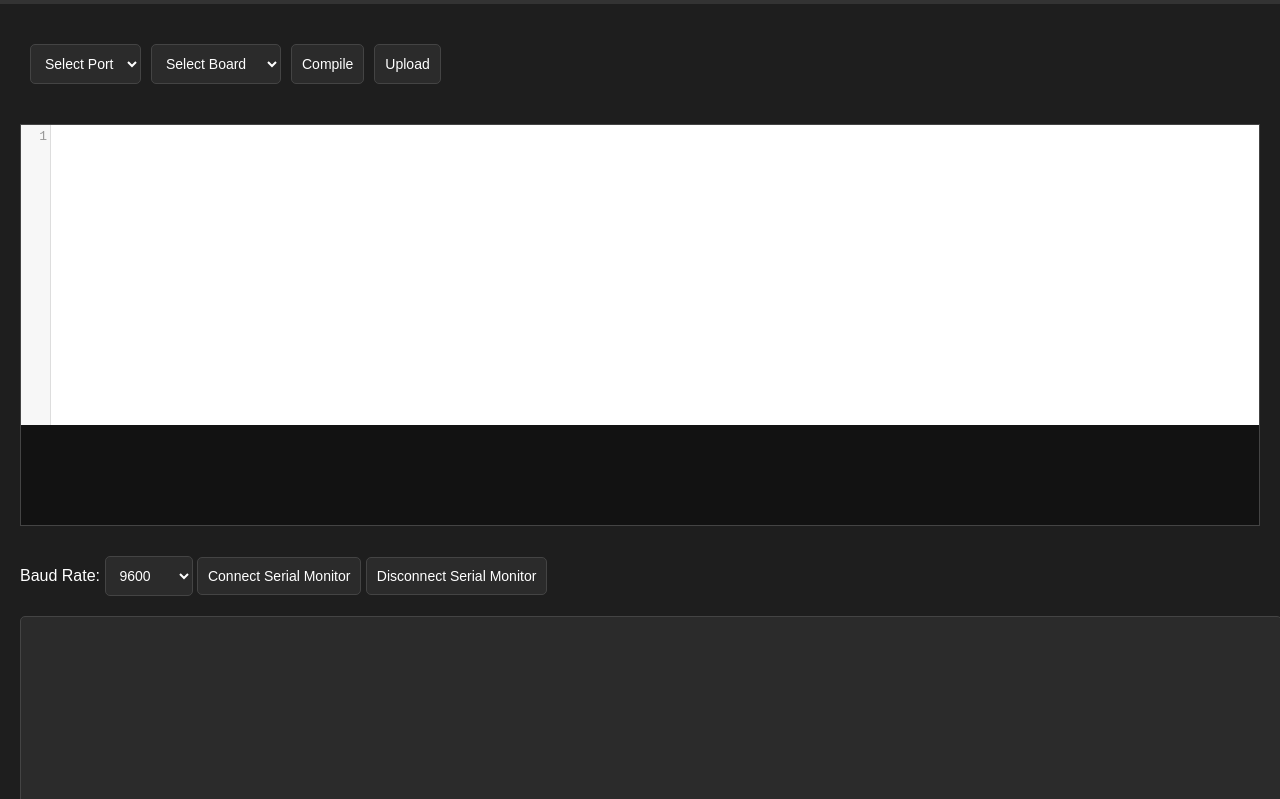
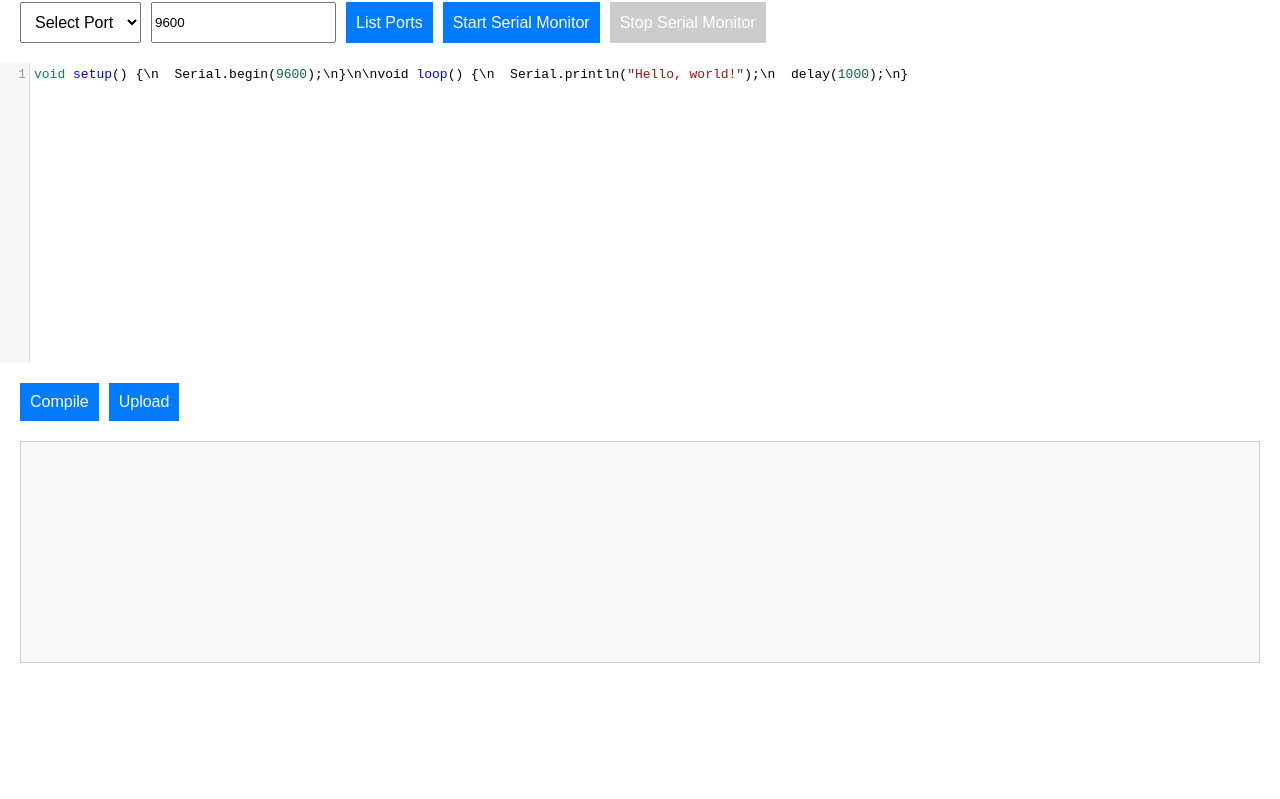
Before and after one commit to Atif130/zainzya_ide, a website: page public/index.html in a window 1280 px wide. Shown: the part 71-870 px from the top of the page. After the commit the page ends 800 px from the top, so only its background shows below. Drawn offline with nearby package versions, Linux system fonts and the light colour scheme; no server answers.

Commit message:
index.html

```diff
--- a/public/index.html
+++ b/public/index.html
@@ -3,152 +3,96 @@
 <head>
   <meta charset="UTF-8">
   <meta name="viewport" content="width=device-width, initial-scale=1.0">
-  <title>ZainZya Web</title>
-  <link rel="stylesheet" href="style.css">
-  <script src="/socket.io/socket.io.js"></script>
-  <script src="https://cdnjs.cloudflare.com/ajax/libs/codemirror/5.65.5/codemirror.min.js"></script>
-  <link rel="stylesheet" href="https://cdnjs.cloudflare.com/ajax/libs/codemirror/5.65.5/codemirror.min.css">
+  <title>Arduino IDE</title>
+  <link rel="stylesheet" href="https://cdnjs.cloudflare.com/ajax/libs/codemirror/5.65.13/codemirror.min.css">
   <style>
     body {
       font-family: Arial, sans-serif;
-      background-color: #1e1e1e;
-      color: #fff;
       margin: 0;
       padding: 0;
     }
-
     header {
-      background: #333;
-      padding: 10px 20px;
+      padding: 15px;
+      background-color: #007bff;
+      color: #fff;
       text-align: center;
+      font-size: 20px;
     }
-
-    header h1 {
-      margin: 0;
-      color: #61dafb;
+    #editor {
+      height: 300px;
+      border: 1px solid #ccc;
+      margin: 20px;
     }
-
-    main {
-      padding: 20px;
+    #controls {
+      margin: 20px;
+      display: flex;
+      gap: 10px;
     }
-
-    select, button, textarea {
-      margin: 10px 0;
+    #serial-output {
+      height: 200px;
+      margin: 20px;
       padding: 10px;
-      font-size: 14px;
-      background: #2b2b2b;
+      border: 1px solid #ccc;
+      overflow-y: scroll;
+      white-space: pre-wrap;
+      background: #f9f9f9;
+    }
+    select, button {
+      padding: 10px;
+      font-size: 16px;
+    }
+    button {
+      background-color: #007bff;
       color: #fff;
-      border: 1px solid #444;
-      border-radius: 5px;
+      border: none;
+      cursor: pointer;
     }
-
-    textarea {
-      width: 100%;
-      height: 200px;
-      resize: none;
-    }
-
-    #editor {
-      margin: 20px 0;
-      height: 400px;
-      background: #121212;
-      border: 1px solid #444;
-      color: #fff;
-    }
-
-    #controls {
-      display: flex;
-      flex-wrap: wrap;
-      gap: 10px;
-      justify-content: flex-start;
-    }
-
-    #terminal-output {
-      background: #000;
-      color: #0f0;
-      padding: 10px;
-      border: 1px solid #444;
-      height: 150px;
-      overflow-y: auto;
+    button:disabled {
+      background-color: #ccc;
+      cursor: not-allowed;
     }
   </style>
 </head>
 <body>
-  <header>
-    <h1>ZainZya Web</h1>
-  </header>
-  <main>
-    <section id="controls">
-      <select id="port-select">
-        <option value="">Select Port</option>
-      </select>
-      <select id="board-select">
-        <option value="">Select Board</option>
-        <option value="arduino:avr:uno">Arduino Uno</option>
-        <option value="arduino:avr:nano">Arduino Nano</option>
-        <option value="arduino:avr:mega">Arduino Mega</option>
-      </select>
-      <button id="compile-btn">Compile</button>
-      <button id="upload-btn">Upload</button>
-    </section>
+  <header>Arduino Web IDE</header>
 
-    <section id="editor">
-      <!-- CodeMirror editor will be embedded here -->
-    </section>
+  <div id="controls">
+    <select id="port-select">
+      <option value="">Select Port</option>
+    </select>
+    <input type="number" id="baud-rate" placeholder="Baud Rate" value="9600">
+    <button id="list-ports">List Ports</button>
+    <button id="start-serial">Start Serial Monitor</button>
+    <button id="stop-serial" disabled>Stop Serial Monitor</button>
+  </div>
 
-    <section>
-      <label for="baudRate">Baud Rate:</label>
-      <select id="baudRate">
-        <option value="9600">9600</option>
-        <option value="115200">115200</option>
-        <option value="57600">57600</option>
-        <option value="19200">19200</option>
-      </select>
-      <button id="connectSerial">Connect Serial Monitor</button>
-      <button id="disconnectSerial">Disconnect Serial Monitor</button>
-    </section>
+  <textarea id="editor">void setup() {\n  Serial.begin(9600);\n}\n\nvoid loop() {\n  Serial.println("Hello, world!");\n  delay(1000);\n}</textarea>
 
-    <section>
-      <textarea id="serialOutput" readonly></textarea>
-    </section>
+  <div id="controls">
+    <button id="compile-btn">Compile</button>
+    <button id="upload-btn">Upload</button>
+  </div>
 
-    <section id="terminal">
-      <pre id="terminal-output"></pre>
-    </section>
-  </main>
+  <div id="serial-output"></div>
 
+  <script src="https://cdnjs.cloudflare.com/ajax/libs/codemirror/5.65.13/codemirror.min.js"></script>
+  <script src="https://cdnjs.cloudflare.com/ajax/libs/codemirror/5.65.13/mode/clike/clike.min.js"></script>
+  <script src="/socket.io/socket.io.js"></script>
   <script>
-    const socket = io.connect();
+    const socket = io();
+    const editor = CodeMirror.fromTextArea(document.getElementById("editor"), {
+      lineNumbers: true,
+      mode: "text/x-csrc",
+    });
 
     const portSelect = document.getElementById("port-select");
-    const boardSelect = document.getElementById("board-select");
-    const compileBtn = document.getElementById("compile-btn");
-    const uploadBtn = document.getElementById("upload-btn");
-    const baudRateSelect = document.getElementById("baudRate");
-    const connectButton = document.getElementById("connectSerial");
-    const disconnectButton = document.getElementById("disconnectSerial");
-    const serialOutput = document.getElementById("serialOutput");
-    const terminalOutput = document.getElementById("terminal-output");
+    const baudRateInput = document.getElementById("baud-rate");
+    const serialOutput = document.getElementById("serial-output");
 
-    let isConnected = false;
-    let editor;
-
-    // Initialize CodeMirror
-    document.addEventListener("DOMContentLoaded", () => {
-      editor = CodeMirror(document.getElementById("editor"), {
-        lineNumbers: true,
-        mode: "javascript", // Adjust based on Arduino syntax
-        theme: "monokai",
-      });
-      fetchPorts();
+    document.getElementById("list-ports").addEventListener("click", () => {
+      socket.emit("listPorts");
     });
 
-    // Fetch available ports
-    function fetchPorts() {
-      socket.emit("listPorts");
-    }
-
-    // Populate ports in the dropdown
     socket.on("ports", (ports) => {
       portSelect.innerHTML = '<option value="">Select Port</option>';
       ports.forEach((port) => {
@@ -159,61 +103,44 @@
       });
     });
 
-    // Compile code
-    compileBtn.addEventListener("click", () => {
+    document.getElementById("compile-btn").addEventListener("click", () => {
       const code = editor.getValue();
       socket.emit("compile", code);
     });
 
-    // Upload code
-    uploadBtn.addEventListener("click", () => {
+    document.getElementById("upload-btn").addEventListener("click", () => {
       const code = editor.getValue();
       const port = portSelect.value;
-      const board = boardSelect.value;
-
-      if (!port || !board) {
-        alert("Please select both a port and a board.");
+      if (!port) {
+        alert("Please select a port first.");
         return;
       }
-
-      socket.emit("upload", { code, port, board });
+      socket.emit("upload", { code, port, board: "arduino:avr:uno" });
     });
 
-    // Serial Monitor
-    connectButton.addEventListener("click", () => {
-      if (isConnected) return alert("Serial Monitor is already connected.");
+    document.getElementById("start-serial").addEventListener("click", () => {
       const port = portSelect.value;
-      const baudRate = baudRateSelect.value;
-
+      const baudRate = baudRateInput.value || "9600";
       if (!port) {
-        alert("Please select a port before connecting the serial monitor.");
+        alert("Please select a port first.");
         return;
       }
-
       socket.emit("startSerial", { port, baudRate });
-      isConnected = true;
-      serialOutput.value += `Connecting to ${port} at ${baudRate} baud...\n`;
+      document.getElementById("stop-serial").disabled = false;
     });
 
-    disconnectButton.addEventListener("click", () => {
-      if (!isConnected) return alert("Serial Monitor is not connected.");
+    document.getElementById("stop-serial").addEventListener("click", () => {
       socket.emit("stopSerial");
-      isConnected = false;
-      serialOutput.value += "Serial Monitor disconnected.\n";
+      document.getElementById("stop-serial").disabled = true;
     });
 
     socket.on("serialData", (data) => {
-      serialOutput.value += data + "\n";
-      serialOutput.scrollTop = serialOutput.scrollHeight; // Auto-scroll
+      serialOutput.textContent += `${data}\n`;
+      serialOutput.scrollTop = serialOutput.scrollHeight;
     });
 
     socket.on("output", (message) => {
-      terminalOutput.textContent += `${message}\n`;
-      terminalOutput.scrollTop = terminalOutput.scrollHeight;
-    });
-
-    socket.on("error", (err) => {
-      console.error("Socket error:", err);
+      serialOutput.textContent += `${message}\n`;
     });
   </script>
 </body>
```
